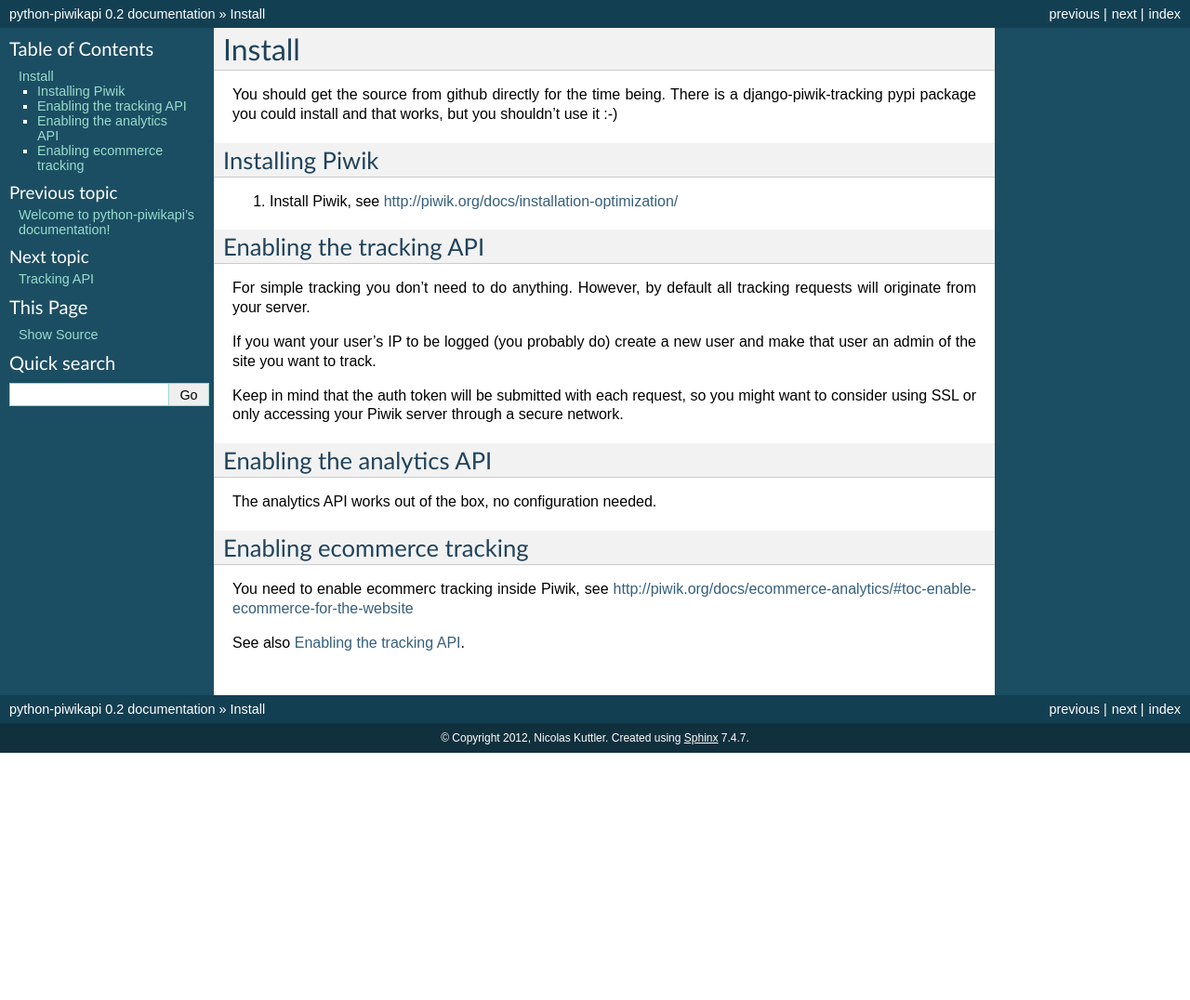
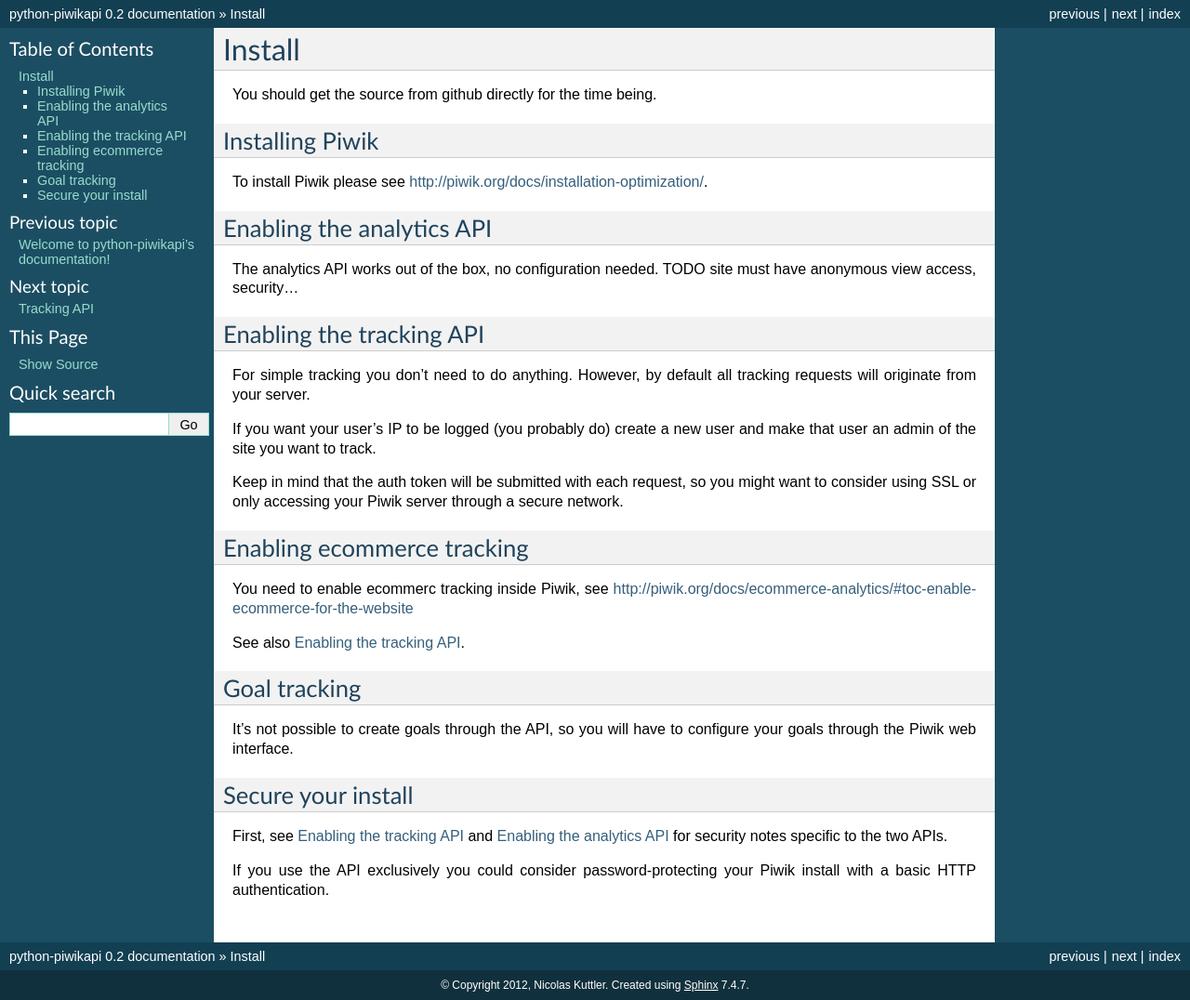
Before and after one commit to matomo-org/piwik-python-api, a Sphinx documentation site: the page built from doc/install.rst, in a window 1280 px wide. Shown: the whole page at 93% size. Built offline with Sphinx 7.4.7, drawn with Linux system fonts in a browser that asks for light colours; before the commit the page ends 900 px from its top, so only the background shows below that.

Commit message:
Doc updates

```diff
--- a/doc/install.rst
+++ b/doc/install.rst
@@ -1,14 +1,20 @@
 Install
 =======
 
-You should get the source from github directly for the time being. There is a
-django-piwik-tracking pypi package you could install and that works, but you
-shouldn't use it :-)
+You should get the source from github directly for the time being.
 
 Installing Piwik
 ----------------
 
-1. Install Piwik, see http://piwik.org/docs/installation-optimization/
+To install Piwik please see http://piwik.org/docs/installation-optimization/.
+
+.. _enable_analytics:
+
+Enabling the analytics API
+--------------------------
+
+The analytics API works out of the box, no configuration needed.
+TODO site must have anonymous view access, security...
 
 .. _enable_tracking:
 
@@ -27,13 +33,6 @@
 
 .. _enable_ecommerce_tracking:
 
-.. _enable_analytics:
-
-Enabling the analytics API
---------------------------
-
-The analytics API works out of the box, no configuration needed.
-
 Enabling ecommerce tracking
 ---------------------------
 
@@ -41,3 +40,20 @@
 http://piwik.org/docs/ecommerce-analytics/#toc-enable-ecommerce-for-the-website
 
 See also :ref:`enable_tracking`.
+
+.. _enable_goal_tracking:
+
+Goal tracking
+-------------
+
+It's not possible to create goals through the API, so you will have to
+configure your goals through the Piwik web interface.
+
+Secure your install
+-------------------
+
+First, see :ref:`enable_tracking` and :ref:`enable_analytics` for security
+notes specific to the two APIs.
+
+If you use the API exclusively you could consider password-protecting your Piwik
+install with a basic HTTP authentication.
```
Also changed, not shown: doc/index.rst (+8 -2 lines).
